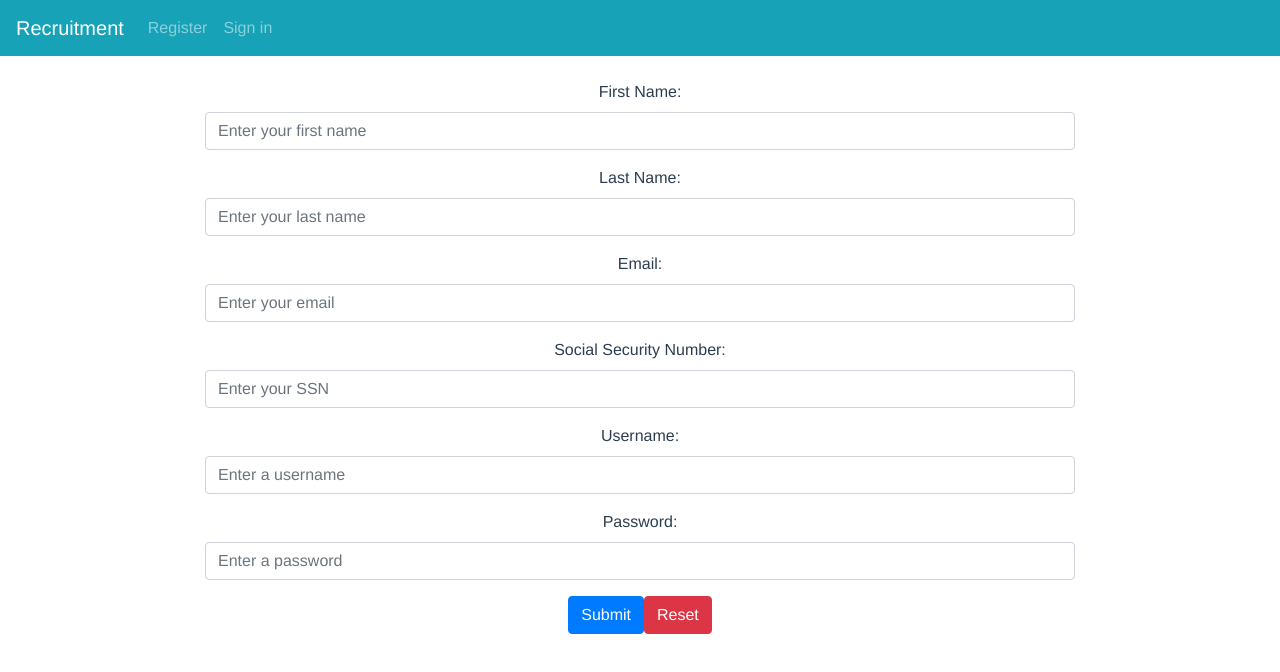
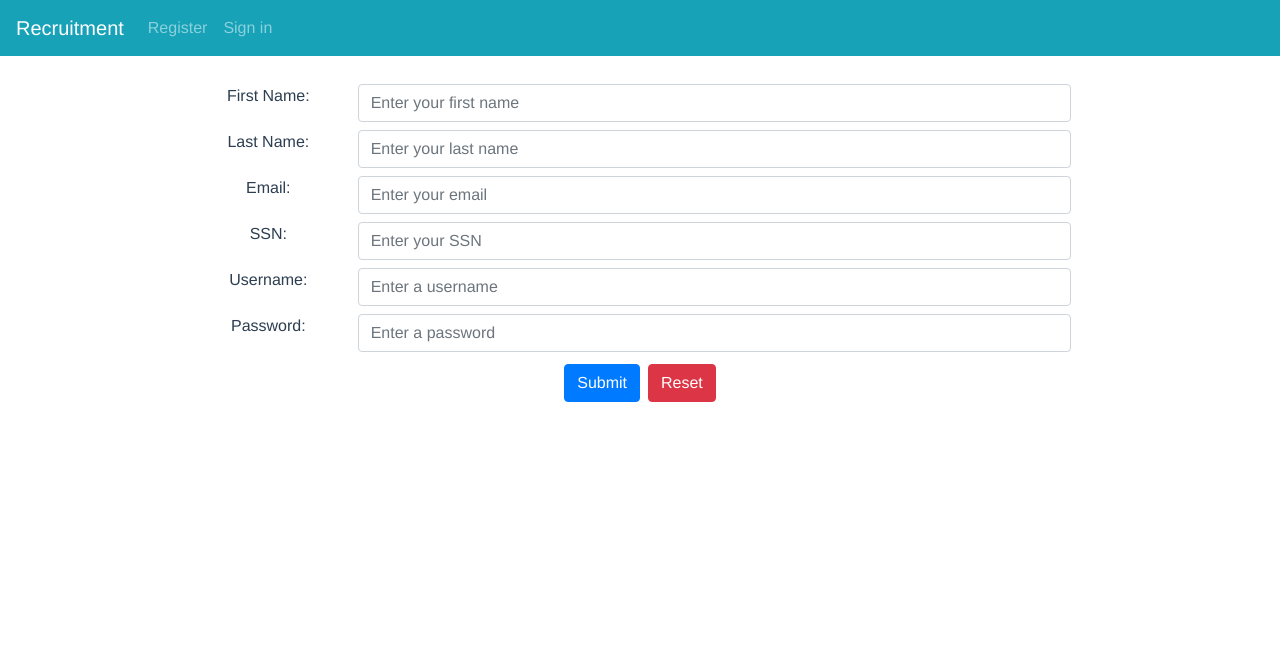
Before and after one commit to OscarWernoe/recruitment-frontend, a Vue app: page /register in a window 1280 px wide. Shown: the top 672 px of the page. Built offline with nearby package versions, Linux system fonts and the light colour scheme.

Commit message:
Updated register form

```diff
--- a/src/views/Register.vue
+++ b/src/views/Register.vue
@@ -3,56 +3,54 @@
     <b-container>
       <b-form @submit="onSubmit" @reset="onReset">
 
-        <b-row>
-          <b-col md="12">
-            <b-form-group label="First Name:" label-for="name">
+        <b-row class="p-1">
+          <b-col md="2"><label for="name">First Name:</label></b-col>
+          <b-col md="10">
             <b-form-input id="name" type="text" v-model="applicant.name" required placeholder="Enter your first name"></b-form-input>
-            </b-form-group>
           </b-col>
         </b-row>
 
-        <b-row>
-          <b-col md="12">
-            <b-form-group label="Last Name:" label-for="surname">
+        <b-row class="p-1">
+          <b-col md="2"><label for="surname">Last Name:</label></b-col>
+          <b-col md="10">
             <b-form-input id="surname" type="text" v-model="applicant.surname" required placeholder="Enter your last name"></b-form-input>
-            </b-form-group>
           </b-col>
         </b-row>
 
-        <b-row>
-          <b-col md="12">
-            <b-form-group label="Email:" label-for="email">
+        <b-row class="p-1">
+          <b-col md="2"><label for="email">Email:</label></b-col>
+          <b-col md="10">
             <b-form-input id="email" type="email" v-model="applicant.email" required placeholder="Enter your email"></b-form-input>
-            </b-form-group>
           </b-col>
         </b-row>
 
-        <b-row>
-          <b-col md="12">
-            <b-form-group label="Social Security Number:" label-for="ssn">
+        <b-row class="p-1">
+          <b-col md="2"><label for="ssn">SSN:</label></b-col>
+          <b-col md="10">
             <b-form-input id="ssn" type="text" v-model="applicant.ssn" required placeholder="Enter your SSN"></b-form-input>
-            </b-form-group>
           </b-col>
         </b-row>
 
-        <b-row>
-          <b-col md="12">
-            <b-form-group label="Username:" label-for="username">
+        <b-row class="p-1">
+          <b-col md="2"><label for="username">Username:</label></b-col>
+          <b-col md="10">
             <b-form-input id="username" type="text" v-model="applicant.username" required placeholder="Enter a username"></b-form-input>
-            </b-form-group>
           </b-col>
         </b-row>
 
-        <b-row>
-          <b-col md="12">
-            <b-form-group label="Password:" label-for="password">
+        <b-row class="p-1">
+          <b-col md="2"><label for="password">Password:</label></b-col>
+          <b-col md="10">
             <b-form-input id="password" type="password" v-model="applicant.password" required placeholder="Enter a password"></b-form-input>
-            </b-form-group>
           </b-col>
         </b-row>
 
-        <b-button type="submit" variant="primary">Submit</b-button>
-        <b-button type="reset" variant="danger">Reset</b-button>
+        <b-row class="p-1">
+          <b-col md="12">
+            <b-button class="m-1" type="submit" variant="primary">Submit</b-button>
+            <b-button class="m-1" type="reset" variant="danger">Reset</b-button>
+          </b-col>
+        </b-row>
 
       </b-form>
     </b-container>
```
Lines whose indentation alone changed are shown as unchanged.
